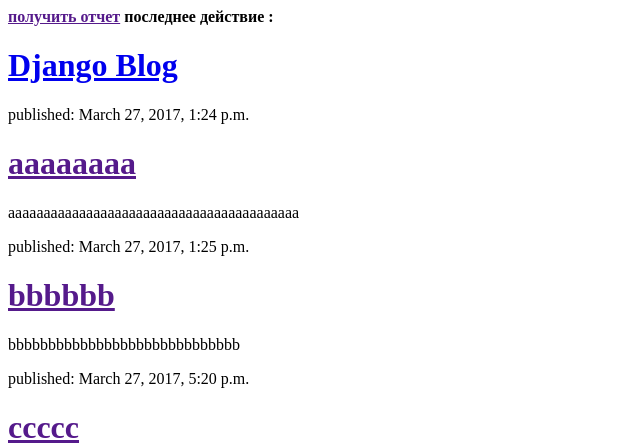
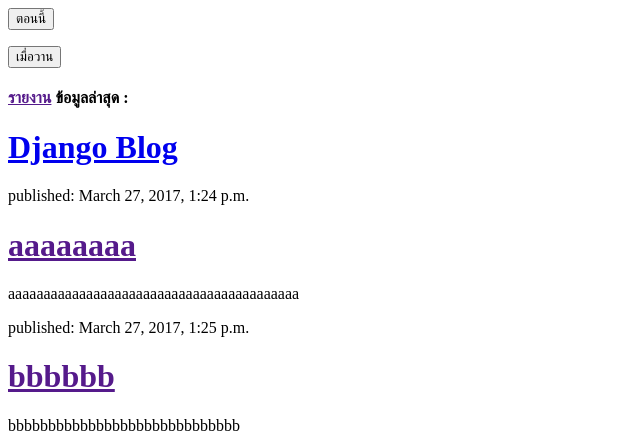
Before and after one commit to chin22/ablog, a Django app: page / in a window 1280 px wide. Shown: the top 444 px of the page, without its empty margins (0-640 px from the left). Run offline with Django 3.2, Linux system fonts and the light colour scheme; data comes from the database, SQL or seed files in the repository.

Commit message:
добавил 2 кнопки и тайский текст

```diff
--- a/blog/templates/blog/post_list.html
+++ b/blog/templates/blog/post_list.html
@@ -1,6 +1,13 @@
 <html>
         <head>
-            <h4><a href="">получить отчет</a>     последнее действие :</h4>
+            <form action="/example/">
+                <button type="submit">ตอนนี้</button>
+            </form>
+            <form action="/example/">
+                <button type="submit">เมื่อวาน</button>
+            </form>
+
+            <h4><a href="">รายงาน</a>     ข้อมูลล่าสุด :</h4>
         </head>
         <body>
 <div>
```
Also changed, not shown: README.md, 1 other file.
